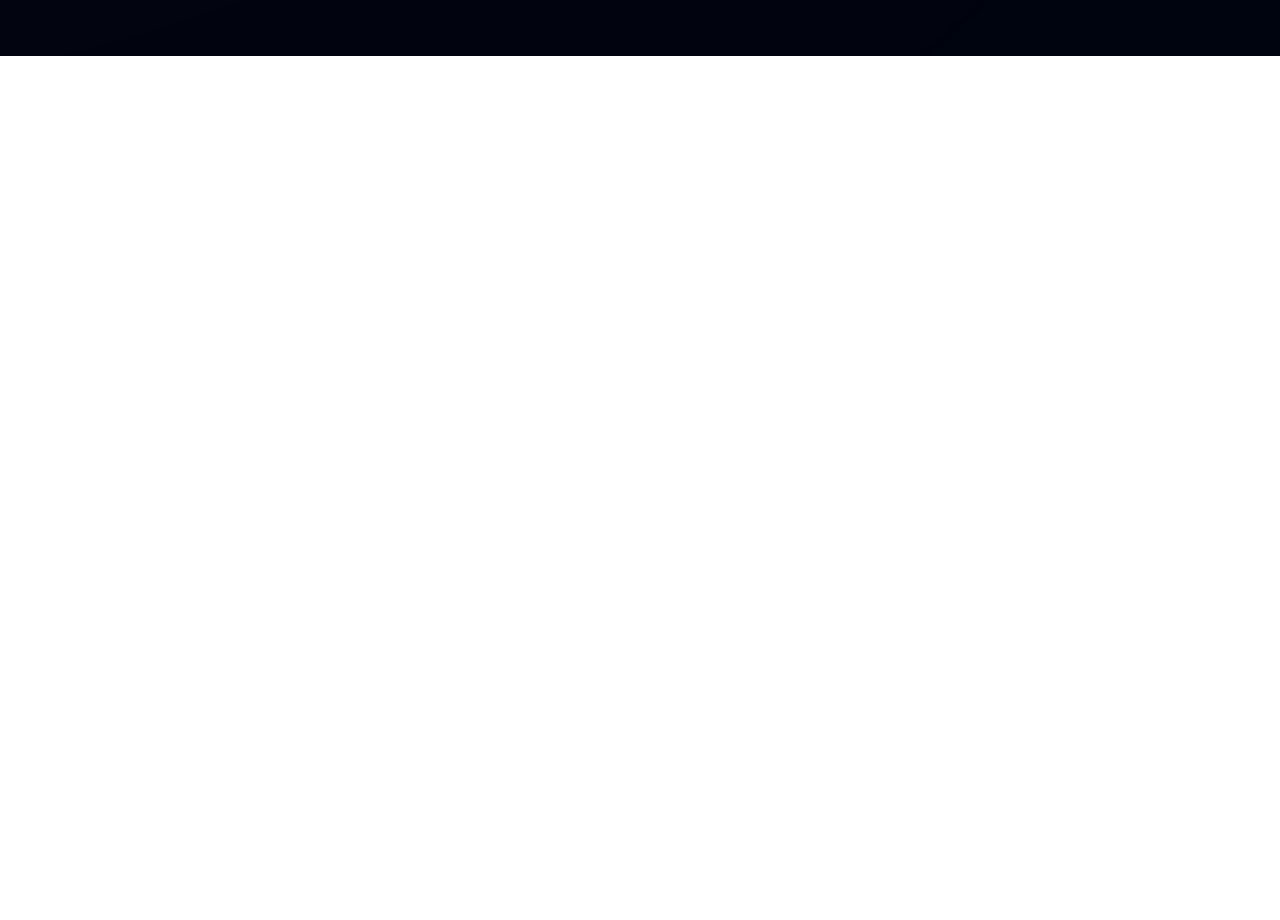
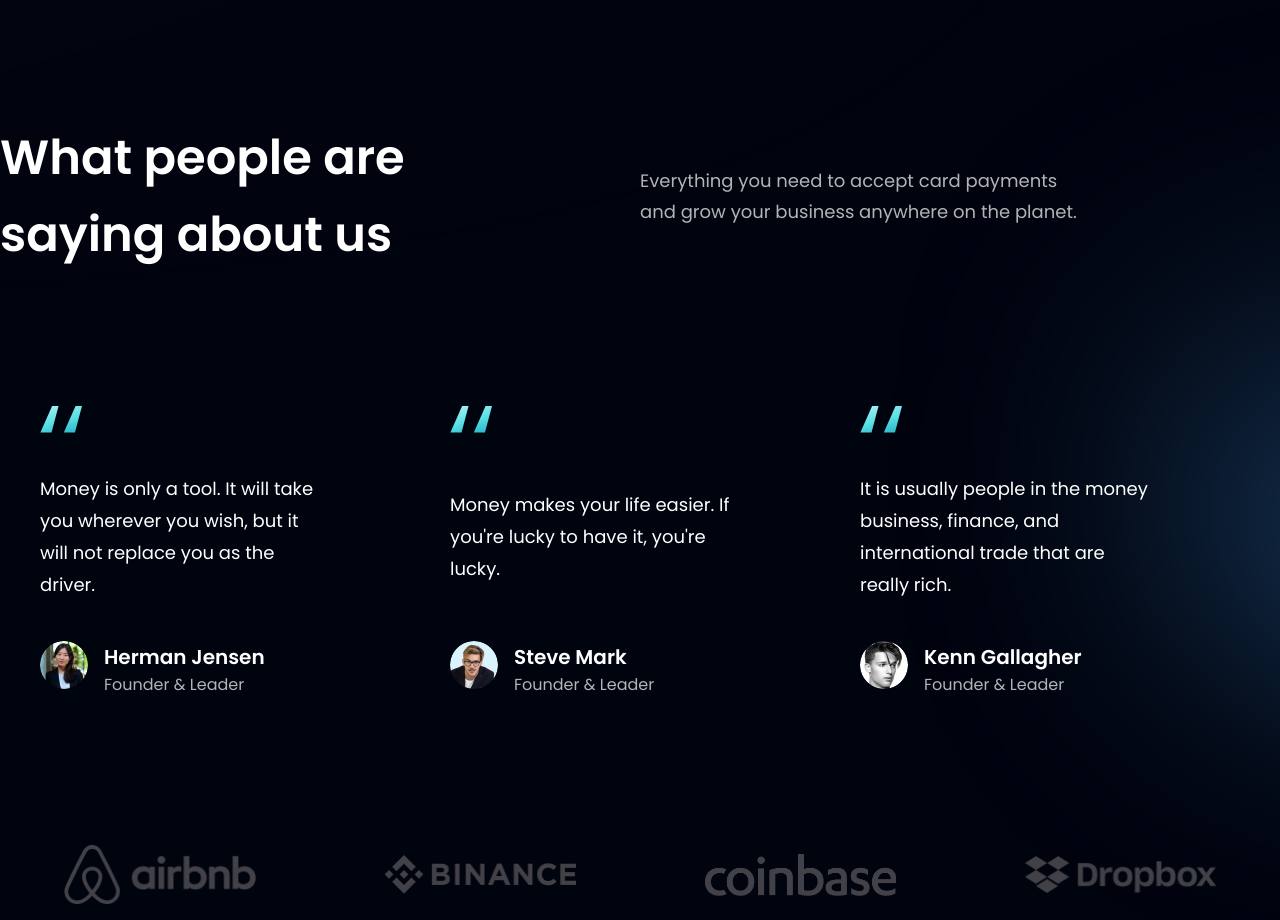
Before and after one commit to theiheu/ReactJS-Project-Bank_Modern_App, a React (Vite) app: page / in a window 1280 px wide. Shown: the part 2820-3740 px from the top of the page. Before the commit the page ends 2876 px from the top, so only its background shows below. Built offline with nearby package versions, Linux system fonts and the light colour scheme.

Commit message:
Testimonials section

```diff
--- a/src/components/Clients.jsx
+++ b/src/components/Clients.jsx
@@ -1,10 +1,21 @@
-import React from 'react';
+import styles from "../constants/style.js";
+import {clients} from "../constants/index.js";
 
 const Clients = () => {
     return (
-        <div>
+        <section className={`${styles.flexCenter} my-4`}>
+            <div className={`${styles.flexCenter} flex-wrap w-full`}>{
+                clients.map((client) => (
+                    <div key={client.id} className={`flex-1 ${styles.flexCenter} sm:min-w-[192px] min-w-[128px]`}>
+                        <img src={client.logo} alt="client" className={"sm:w-[192px] w-[100px] object-contain"}/>
+                    </div>
 
-        </div>
+                ))
+            }
+
+            </div>
+
+        </section>
     );
 };
 
--- /dev/null
+++ b/src/components/FeedbackCard.jsx
@@ -0,0 +1,23 @@
+import {quotes} from "../assets/index.js";
+
+const FeedbackCard = ({content, name, title, img}) => {
+    return (
+        <div
+            className={"flex justify-between flex-col px-10 py-12 rounded-[20px] max-w-[370px] md:mr-10 sm:mr-5 mr-0 my-5 feedback-card"}>
+            <img src={quotes} alt="double_quotes" className={"w-[42px] h-[27px] object-contain"}/>
+            <p className={"font-poppins font-normal text-[18px] leading-[32px] text-white my-10"}>{content}</p>
+
+            <div className={"flex flex-row"}>
+                <img src={img} alt={name} className={"w-[48px] h-[48px] rounded-full"}/>
+                <div className="flex flex-col ml-4">
+                    <h4 className={"font-poppins font-semibold text-[20px] leading-[32px] text-white"}>{name}</h4>
+                    <p className={"font-poppins font-normal text-dimWhite text-[16px] leading-[24px]"}>{title}</p>
+                </div>
+
+            </div>
+
+        </div>
+    );
+};
+
+export default FeedbackCard;
--- a/src/components/Testimonials.jsx
+++ b/src/components/Testimonials.jsx
@@ -1,10 +1,27 @@
-import React from 'react';
+import {feedback} from "../constants";
+import styles from "../constants/style.js";
+import FeedbackCard from "./FeedbackCard.jsx";
 
 const Testimonials = () => {
     return (
-        <div>
+        <section id={"clients"} className={`${styles.paddingY} ${styles.flexCenter} flex-col relative`}>
+            <div className={"absolute z-[0] w-[60%] h-[60%] -right-[50%] rounded-full blue__gradient"}/>
 
-        </div>
+            <div className="w-full flex justify-between items-center md:flex-row flex-col sm:mb-16 mb-6 relative z-[1]">
+                <h1 className={styles.heading2}>What people are <br className={"sm:block hidden"}/> saying about us</h1>
+                <div className="w-full md:mt-0 mt-6">
+                    <p className={`${styles.paragraph} text-left max-w-[450px]`}>Everything you need to accept card
+                        payments and grow your business anywhere on the planet.</p>
+                </div>
+            </div>
+
+            <div className="flex flex-wrap sm:justify-start justify-center w-full feedback-container relative z-[1]">
+                {feedback.map((card) => (
+                    <FeedbackCard key={card.id} {...card}/>
+                ))}
+            </div>
+
+        </section>
     );
 };
 
```
